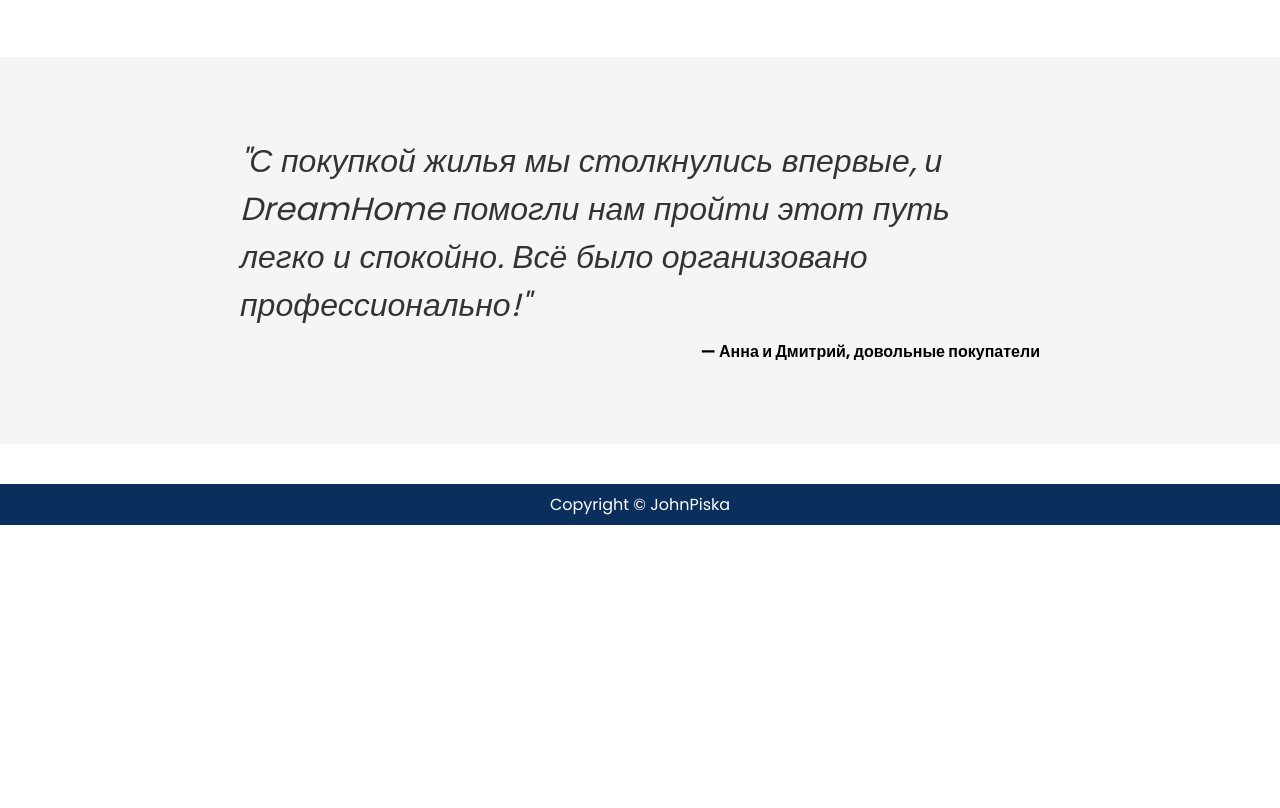
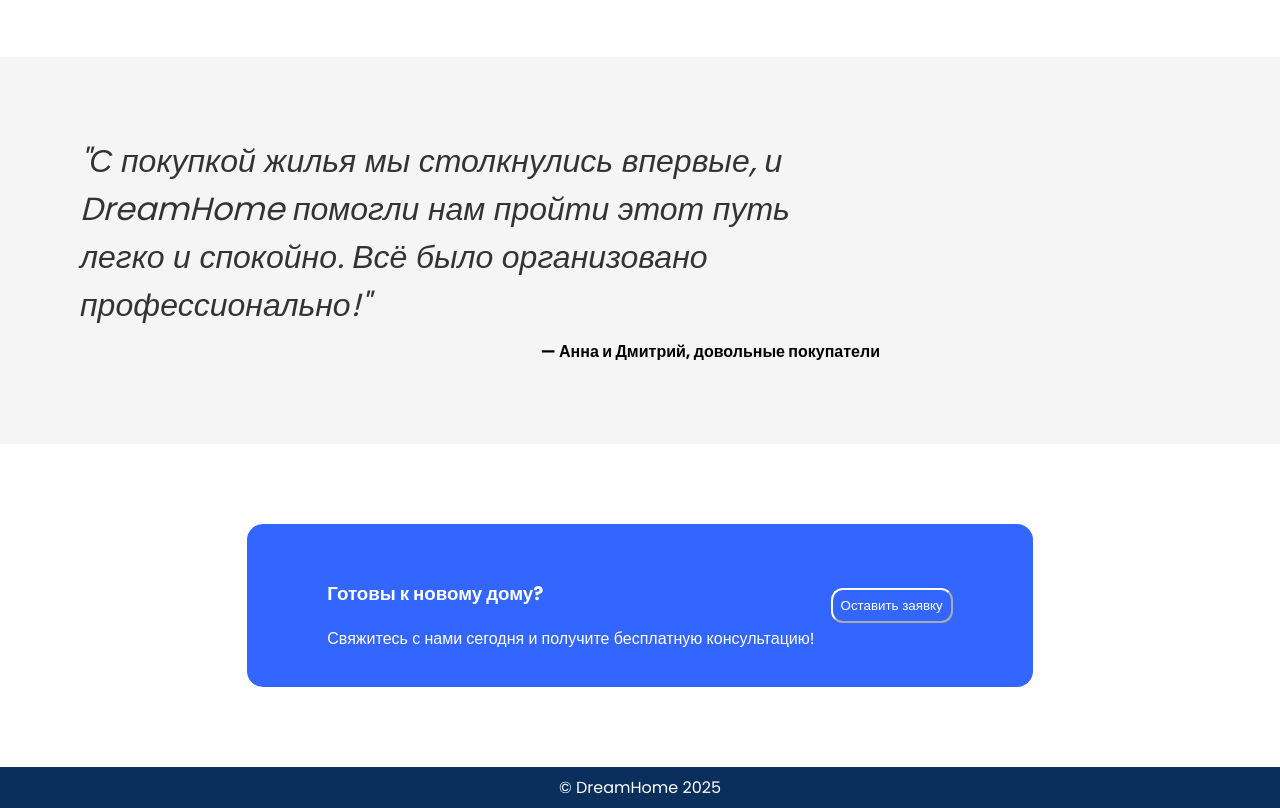
Before and after one commit to JohnPiska/WebPagePractice, a plain HTML site: page index.html in a window 1280 px wide. Shown: the part 932-1740 px from the top of the page. Before the commit the page ends 1457 px from the top, so only its background shows below. Drawn offline with Linux system fonts and the light colour scheme.

Commit message:
finished sign up message part addes styles to them

```diff
--- a/index.html
+++ b/index.html
@@ -63,9 +63,22 @@
                 </div>
             </div>
         </div>
+        <div class="part4">
+            <div class="message">
+                <div class="message-text">
+                    <div><h3>Готовы к новому дому?</h3></div>
+
+                    <div>Свяжитесь с нами сегодня и получите бесплатную консультацию!</div>
+                </div>
+                <div class="message-button">
+                    <button>Оставить заявку</button>
+                </div>
+            </div>
+
+        </div>
     </div>
     <div class="footer">
-        <div>Copyright © JohnPiska</div>
+        <div>© DreamHome 2025</div>
     </div>
 </body>
 </html>
--- a/styles.css
+++ b/styles.css
@@ -104,7 +104,7 @@ body{
     display: flex;
     flex-direction: column;
     max-width: 800px;
-    margin: 40px auto;
+    /* margin: 40px auto; */
     padding: 80px;
     gap: 10px;
 }
@@ -127,6 +127,36 @@ body{
     text-align: end;
 }
 
+.part4{
+    display: flex;
+    justify-content: center;
+    padding: 80px;
+}
+
+.message{
+    background-color: #3366ff;
+    display: flex;
+    justify-content: space-between;
+    align-items: center;
+    align-content: center;
+    gap: 16px;
+    border-radius: 16px;
+    padding: 36px 80px;
+    min-width: 500px;
+}
+
+.message-text{
+    color: white;
+}
+
+.message-button button{
+    color: white;
+    background-color: #3366ff;
+    border-color: white;
+    border-radius: 12px;
+    padding: 8px;
+}
+
 ul{
     list-style: none;
     display: flex;
```
